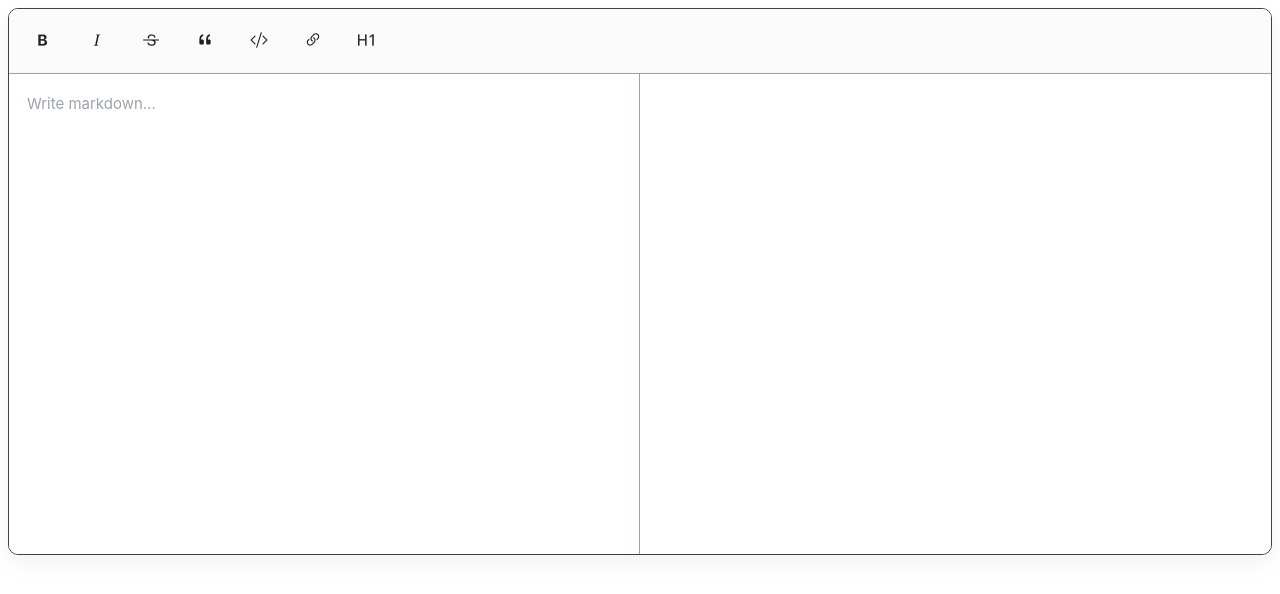
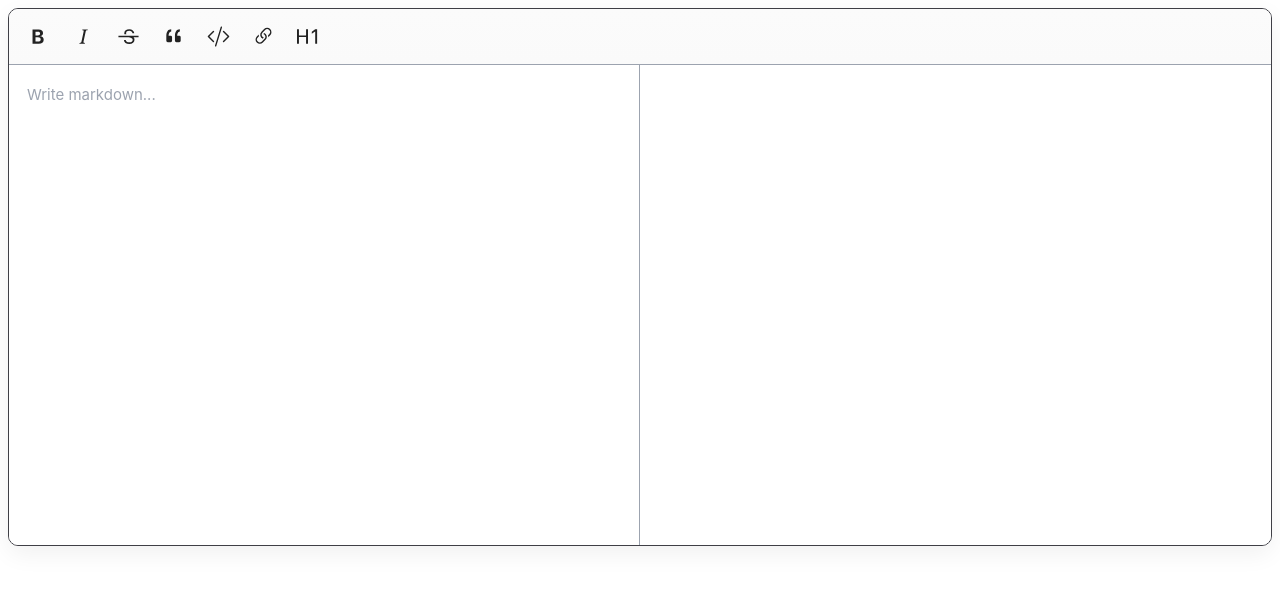
Before and after one commit to aba2222/md_editor, a Vue app: page / in a window 1280 px wide. Shown: the top 594 px of the page. Built offline with nearby package versions, Linux system fonts and the light colour scheme.

Commit message:
use inline svg

```diff
--- a/src/components/MarkdownEditor.vue
+++ b/src/components/MarkdownEditor.vue
@@ -78,22 +78,92 @@ function insertMarkdown(before: string, after: string = '') {
   <div class="editor" :class="{ dark: isDark }">
     <div class="toolbar">
       <button type="button" @click="insertMarkdown('**', '**')">
-        <i class="bi bi-type-bold"></i>
+        <svg
+          xmlns="http://www.w3.org/2000/svg"
+          fill="currentColor"
+          class="bi bi-type-bold"
+          viewBox="0 0 16 16"
+        >
+          <path
+            d="M8.21 13c2.106 0 3.412-1.087 3.412-2.823 0-1.306-.984-2.283-2.324-2.386v-.055a2.176 2.176 0 0 0 1.852-2.14c0-1.51-1.162-2.46-3.014-2.46H3.843V13zM5.908 4.674h1.696c.963 0 1.517.451 1.517 1.244 0 .834-.629 1.32-1.73 1.32H5.908V4.673zm0 6.788V8.598h1.73c1.217 0 1.88.492 1.88 1.415 0 .943-.643 1.449-1.832 1.449H5.907z"
+          />
+        </svg>
       </button>
       <button type="button" @click="insertMarkdown('*', '*')">
-        <i class="bi bi-type-italic"></i>
+        <svg
+          xmlns="http://www.w3.org/2000/svg"
+          fill="currentColor"
+          class="bi bi-type-italic"
+          viewBox="0 0 16 16"
+        >
+          <path
+            d="M7.991 11.674 9.53 4.455c.123-.595.246-.71 1.347-.807l.11-.52H7.211l-.11.52c1.06.096 1.128.212 1.005.807L6.57 11.674c-.123.595-.246.71-1.346.806l-.11.52h3.774l.11-.52c-1.06-.095-1.129-.211-1.006-.806z"
+          />
+        </svg>
       </button>
       <button type="button" @click="insertMarkdown('~~', '~~')">
-        <i class="bi bi-type-strikethrough"></i>
+        <svg
+          xmlns="http://www.w3.org/2000/svg"
+          fill="currentColor"
+          class="bi bi-type-strikethrough"
+          viewBox="0 0 16 16"
+        >
+          <path
+            d="M6.333 5.686c0 .31.083.581.27.814H5.166a2.8 2.8 0 0 1-.099-.76c0-1.627 1.436-2.768 3.48-2.768 1.969 0 3.39 1.175 3.445 2.85h-1.23c-.11-1.08-.964-1.743-2.25-1.743-1.23 0-2.18.602-2.18 1.607zm2.194 7.478c-2.153 0-3.589-1.107-3.705-2.81h1.23c.144 1.06 1.129 1.703 2.544 1.703 1.34 0 2.31-.705 2.31-1.675 0-.827-.547-1.374-1.914-1.675L8.046 8.5H1v-1h14v1h-3.504c.468.437.675.994.675 1.697 0 1.826-1.436 2.967-3.644 2.967"
+          />
+        </svg>
       </button>
-      <button type="button" @click="insertMarkdown('> ')"><i class="bi bi-quote"></i></button>
+      <button type="button" @click="insertMarkdown('> ')">
+        <svg
+          xmlns="http://www.w3.org/2000/svg"
+          fill="currentColor"
+          class="bi bi-quote"
+          viewBox="0 0 16 16"
+        >
+          <path
+            d="M12 12a1 1 0 0 0 1-1V8.558a1 1 0 0 0-1-1h-1.388q0-.527.062-1.054.093-.558.31-.992t.559-.683q.34-.279.868-.279V3q-.868 0-1.52.372a3.3 3.3 0 0 0-1.085.992 4.9 4.9 0 0 0-.62 1.458A7.7 7.7 0 0 0 9 7.558V11a1 1 0 0 0 1 1zm-6 0a1 1 0 0 0 1-1V8.558a1 1 0 0 0-1-1H4.612q0-.527.062-1.054.094-.558.31-.992.217-.434.559-.683.34-.279.868-.279V3q-.868 0-1.52.372a3.3 3.3 0 0 0-1.085.992 4.9 4.9 0 0 0-.62 1.458A7.7 7.7 0 0 0 3 7.558V11a1 1 0 0 0 1 1z"
+          />
+        </svg>
+      </button>
       <button type="button" @click="insertMarkdown('`', '`')">
-        <i class="bi bi-code-slash"></i>
+        <svg
+          xmlns="http://www.w3.org/2000/svg"
+          fill="currentColor"
+          class="bi bi-code-slash"
+          viewBox="0 0 16 16"
+        >
+          <path
+            d="M10.478 1.647a.5.5 0 1 0-.956-.294l-4 13a.5.5 0 0 0 .956.294zM4.854 4.146a.5.5 0 0 1 0 .708L1.707 8l3.147 3.146a.5.5 0 0 1-.708.708l-3.5-3.5a.5.5 0 0 1 0-.708l3.5-3.5a.5.5 0 0 1 .708 0m6.292 0a.5.5 0 0 0 0 .708L14.293 8l-3.147 3.146a.5.5 0 0 0 .708.708l3.5-3.5a.5.5 0 0 0 0-.708l-3.5-3.5a.5.5 0 0 0-.708 0"
+          />
+        </svg>
       </button>
       <button type="button" @click="insertMarkdown('[', '名称](链接)')">
-        <i class="bi bi-link-45deg"></i>
+        <svg
+          xmlns="http://www.w3.org/2000/svg"
+          fill="currentColor"
+          class="bi bi-link-45deg"
+          viewBox="0 0 16 16"
+        >
+          <path
+            d="M4.715 6.542 3.343 7.914a3 3 0 1 0 4.243 4.243l1.828-1.829A3 3 0 0 0 8.586 5.5L8 6.086a1 1 0 0 0-.154.199 2 2 0 0 1 .861 3.337L6.88 11.45a2 2 0 1 1-2.83-2.83l.793-.792a4 4 0 0 1-.128-1.287z"
+          />
+          <path
+            d="M6.586 4.672A3 3 0 0 0 7.414 9.5l.775-.776a2 2 0 0 1-.896-3.346L9.12 3.55a2 2 0 1 1 2.83 2.83l-.793.792c.112.42.155.855.128 1.287l1.372-1.372a3 3 0 1 0-4.243-4.243z"
+          />
+        </svg>
       </button>
-      <button type="button" @click="insertMarkdown('# ')"><i class="bi bi-type-h1"></i></button>
+      <button type="button" @click="insertMarkdown('# ')">
+        <svg
+          xmlns="http://www.w3.org/2000/svg"
+          fill="currentColor"
+          class="bi bi-type-h1"
+          viewBox="0 0 16 16"
+        >
+          <path
+            d="M7.648 13V3H6.3v4.234H1.348V3H0v10h1.348V8.421H6.3V13zM14 13V3h-1.333l-2.381 1.766V6.12L12.6 4.443h.066V13z"
+          />
+        </svg>
+      </button>
     </div>
     <div class="main_editor">
       <textarea
@@ -138,8 +208,8 @@ function insertMarkdown(before: string, after: string = '') {
 }
 
 .toolbar button {
-  width: 44px;
-  height: 44px;
+  width: 35px;
+  height: 35px;
   display: inline-flex;
   align-items: center;
   justify-content: center;
@@ -153,10 +223,6 @@ function insertMarkdown(before: string, after: string = '') {
   transition:
     background 0.12s ease,
     transform 0.08s ease;
-}
-
-.toolbar button i {
-  font-size: 18px;
 }
 
 .toolbar button:hover {
--- a/src/main.ts
+++ b/src/main.ts
@@ -1,6 +1,5 @@
 import { createApp } from 'vue'
 import MarkdownEditor from './components/MarkdownEditor.vue'
-import 'bootstrap-icons/font/bootstrap-icons.css'
 
 document.querySelectorAll('.md_editor').forEach((el) => {
   const name = el.getAttribute('data-name') || 'content'
```
